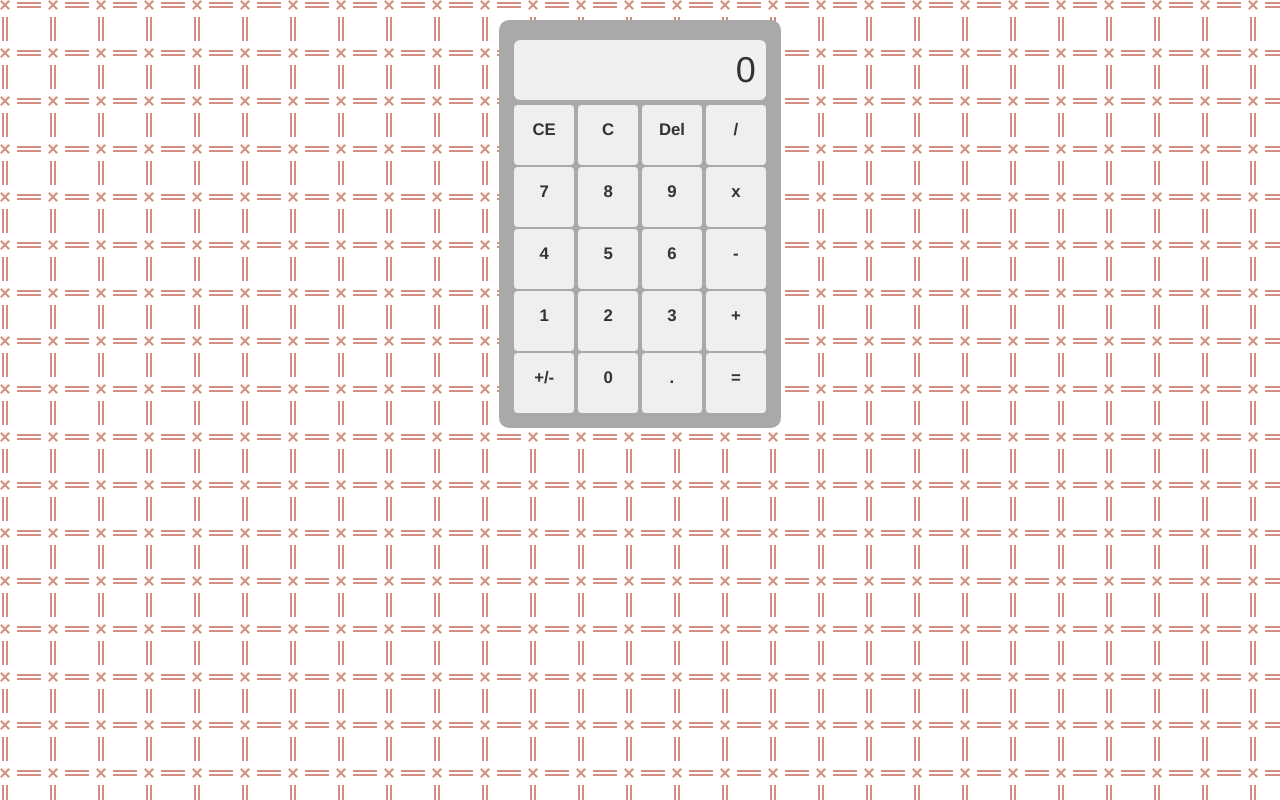
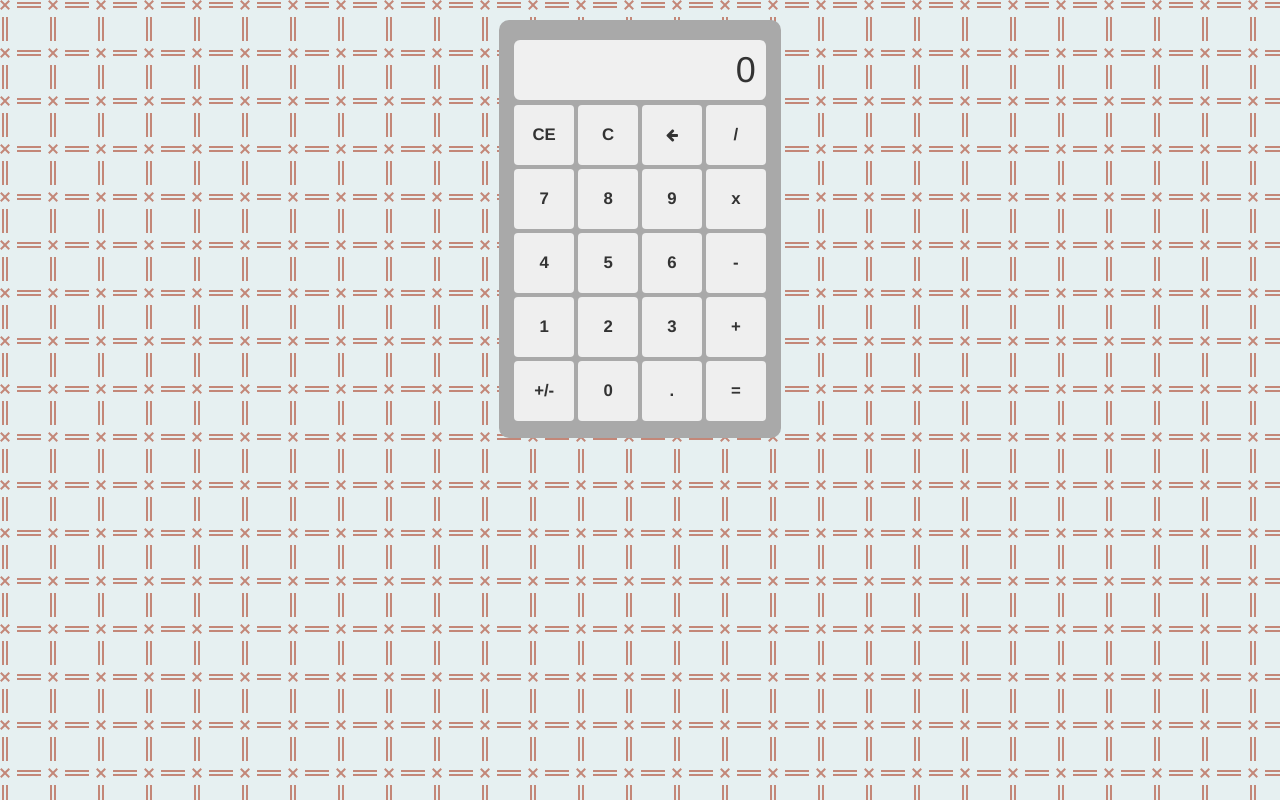
Before and after one commit to magoun/FCC-JS-Calculator, a plain HTML site: page index.html in a window 1280 px wide. Drawn offline with nearby package versions, Linux system fonts and the light colour scheme.

Commit message:
updated .css include order

```diff
--- a/index.html
+++ b/index.html
@@ -6,13 +6,13 @@
 
 	<link rel = "stylesheet"
 	type = "text/css"
-	href = "style.css" />
-	<link rel = "stylesheet"
-	type = "text/css"
 	href = "https://cdnjs.cloudflare.com/ajax/libs/twitter-bootstrap/3.3.7/css/bootstrap.min.css" />
 	<link rel = "stylesheet"
 	type = "text/css"
 	href = "https://cdnjs.cloudflare.com/ajax/libs/font-awesome/4.7.0/css/font-awesome.min.css" />
+	<link rel = "stylesheet"
+	type = "text/css"
+	href = "style.css" />
 
 	<script src="https://cdnjs.cloudflare.com/ajax/libs/jquery/3.1.1/jquery.min.js"></script>
 	<script src="https://cdnjs.cloudflare.com/ajax/libs/twitter-bootstrap/3.3.7/js/bootstrap.min.js"></script>
@@ -42,8 +42,7 @@
 				<p>C</p>
 				</button>
     <button class="btn" id="backspace">
-				<!-- TODO: Change to backspace graphic. Font awesome? -->
-				<p>Del</p>
+				<i class="fa fa-arrow-left" aria-hidden="true"></i>
 				</button>
     <button class="btn" id="divide">
 				<p>/</p>
```
